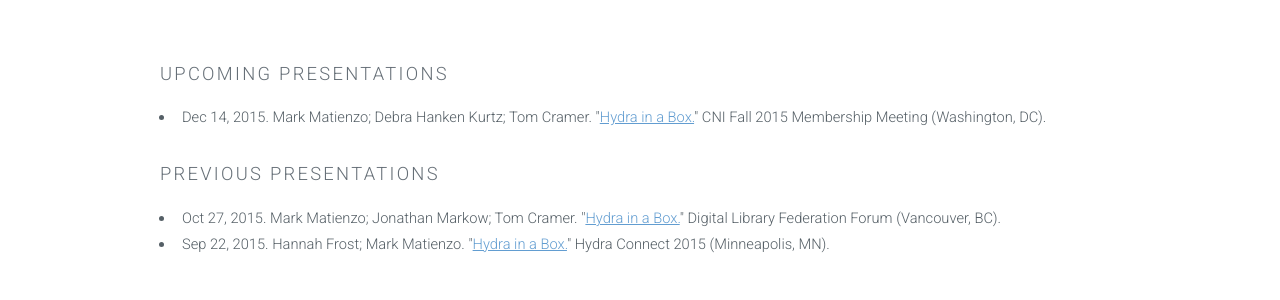
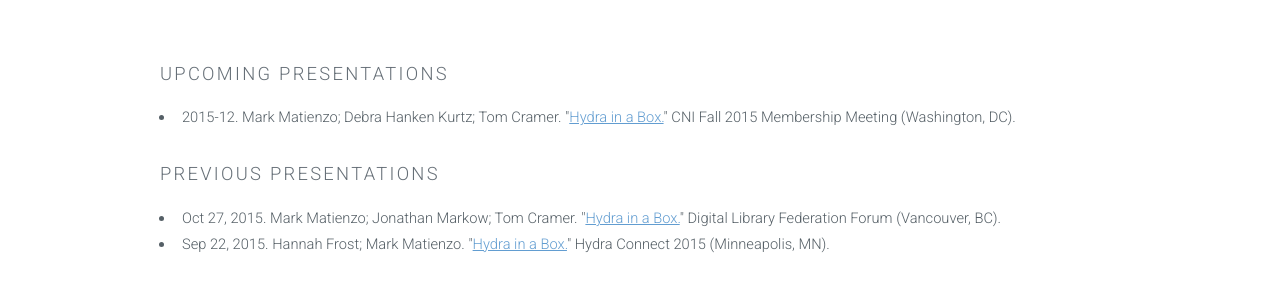
Before and after one commit to samvera-labs/hyku.github.io, a Jekyll site: the page built from presentations.html, in a window 1280 px wide and 1042 px high. Shown: the part 175-475 px from the top of the window. Built offline with Jekyll 4.4.1, drawn with Linux system fonts in a browser that asks for light colours.

Commit message:
Update upcoming_presentations.yml

```diff
--- a/_data/upcoming_presentations.yml
+++ b/_data/upcoming_presentations.yml
@@ -5,5 +5,5 @@
     - Tom Cramer
   event: CNI Fall 2015 Membership Meeting
   location: "Washington, DC"
-  date: 2015-12-14-15
+  date: 2015-12
   url:  https://www.cni.org/events/membership-meetings/upcoming-meeting/fall-2015
```
